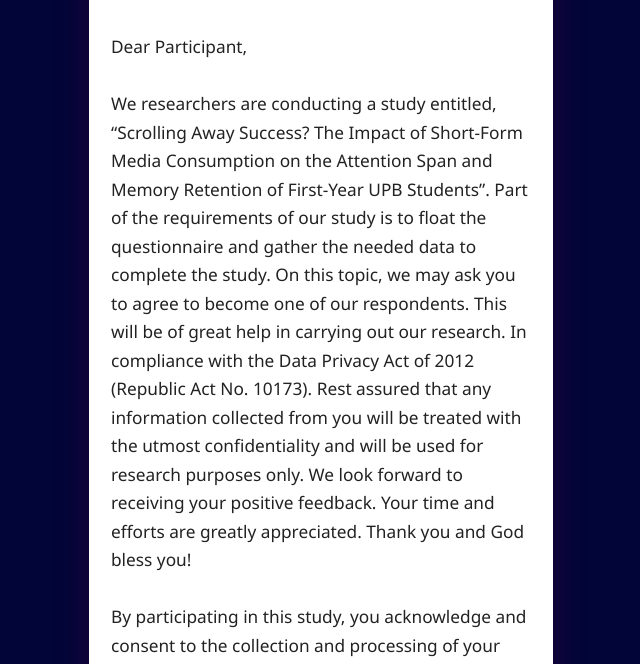
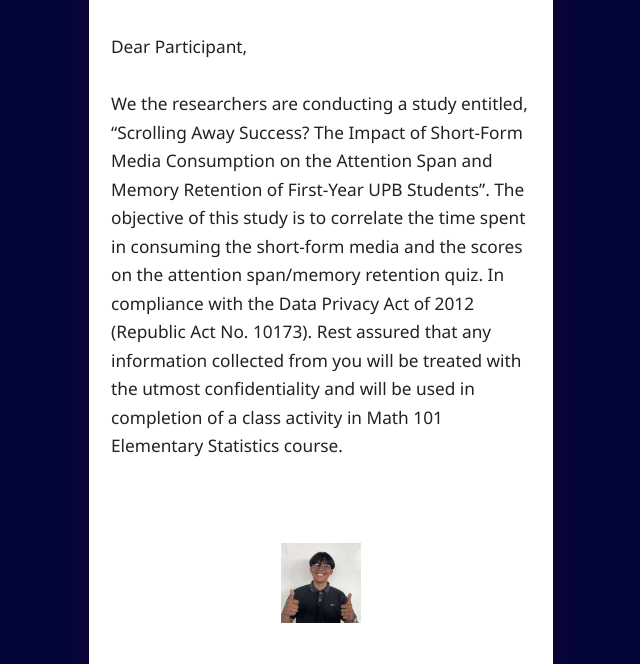
Before and after one commit to ryudjinnn/GUMANAKANA, a plain HTML site: page index.html in a window 1280 px wide. Shown: the part 135-799 px from the top of the page, without its empty margins (319-959 px from the left). Drawn offline with Linux system fonts and the light colour scheme.

Commit message:
Revise consent notice and study description
Updated the consent notice text and clarified the study's objective.

```diff
--- a/index.html
+++ b/index.html
@@ -14,16 +14,10 @@
         <!-- Insert your Data Privacy Act text here -->
         <p>
           Dear Participant,<br><br>
-          We researchers are conducting a study entitled, “Scrolling Away Success? The Impact of Short-Form Media Consumption on the Attention Span and Memory Retention of First-Year UPB Students”. Part of the requirements of our study is to float the questionnaire and gather the needed data to complete the study.
+        We the researchers are conducting a study entitled, “Scrolling Away Success? The Impact of Short-Form Media Consumption on the Attention Span and Memory Retention of First-Year UPB Students”. The objective of this study is to correlate the time spent in consuming the short-form media and the scores on the attention span/memory retention quiz.
 
-On this topic, we may ask you to agree to become one of our respondents. This will be of great help in carrying out our research.
-
-In compliance with the Data Privacy Act of 2012 (Republic Act No. 10173). Rest assured that any information collected from you will be treated with the utmost confidentiality and will be used for research purposes only.
-
-We look forward to receiving your positive feedback. Your time and efforts are greatly appreciated. Thank you and God bless you!
-
-<br><br>By participating in this study, you acknowledge and consent to the collection and processing of your data in accordance with the Data Privacy Act of 2012. Your responses will remain confidential and will be used solely for research purposes. No personally identifiable information will be collected.<br><br>
-
+In compliance with the Data Privacy Act of 2012 (Republic Act No. 10173). Rest assured that any information collected from you will be treated with the utmost confidentiality and will be used in completion of a class activity in Math 101 Elementary Statistics course.
+        </p>
       </div>
       <div class="home-buttons">
         <button class="image-btn" id="agreeBtn">
@@ -46,4 +40,5 @@ We look forward to receiving your positive feedback. Your time and efforts are g
     };
   </script>
 </body>
+
 </html>
```
